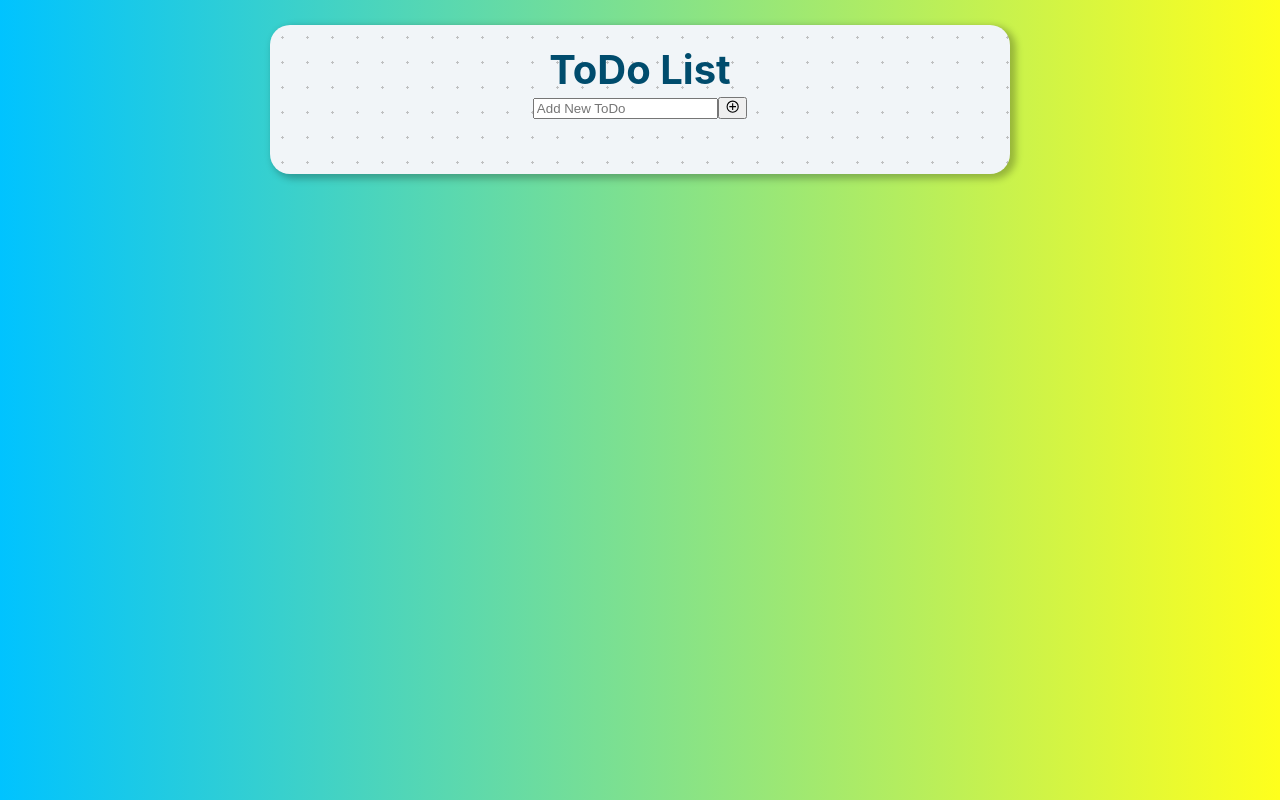
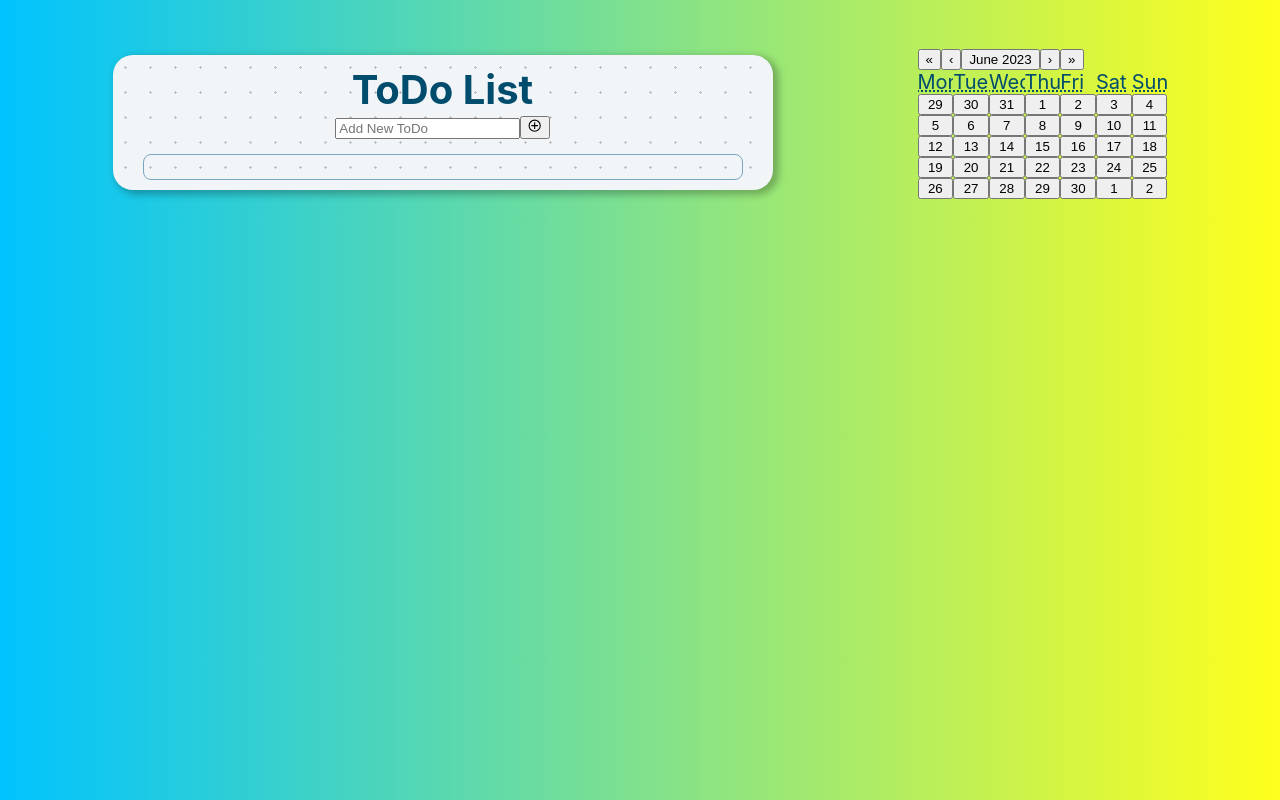
Before and after one commit to oliarosiak/todo-list-react-js, a React (Create React App) app: page / in a window 1280 px wide. Built offline with nearby package versions, Linux system fonts and the light colour scheme.

Commit message:
add react-calendar, upd styles

```diff
--- a/package.json
+++ b/package.json
@@ -10,6 +10,7 @@
     "nanoid": "^4.0.2",
     "prop-types": "^15.8.1",
     "react": "^18.1.0",
+    "react-calendar": "^4.3.0",
     "react-dom": "^18.1.0",
     "react-icons": "^4.9.0",
     "react-scripts": "5.0.1",
--- a/src/components/App.jsx
+++ b/src/components/App.jsx
@@ -5,6 +5,7 @@ import css from './App.module.css';
 import TodoForm from './todoForm/TodoForm';
 import TodoList from './todoList/TodoList';
 import TodoListItems from './todoListItems/TodoListItems';
+import TodoCalendar from './calendar/TodoCalendar';
 
 export default function App() {
   const [todoList, setTodoList] = useLocalStorage('userTodoList', []);
@@ -39,11 +40,17 @@ export default function App() {
 
   return (
     <div className={css.App}>
-      <h1>ToDo List</h1>
-      <TodoForm onSubmit={formSubmitHandler}/>
-      <TodoList>
-        <TodoListItems options={todoList} onDeleteBtn={todoDeleteBtn} onChecbox={checkboxTodoHandler} />
-      </TodoList>
+      <div className={css.TodoBlock} >
+        <h1>ToDo List</h1>
+        <TodoForm onSubmit={formSubmitHandler} />
+        <TodoList>
+          <TodoListItems options={todoList} onDeleteBtn={todoDeleteBtn} onChecbox={checkboxTodoHandler} />
+        </TodoList>
+
+      </div>
+      <div className={css.CalendarBlock} >
+        <TodoCalendar />
+      </div>
     </div>
   );
 }
--- a/src/components/App.module.css
+++ b/src/components/App.module.css
@@ -1,13 +1,18 @@
 .App {
-  width: 700px;
   margin: 0 auto;
-  padding: 20px;
+  padding: 20px 40px;
   display: flex;
-  flex-direction: column;
-  justify-content: flex-start;
+  flex-direction: row;
+  justify-content: space-around;
   align-items: center;
   font-size: 20px;
   color: #004c6d;
+}
+
+.TodoBlock {
+  width: 600px;
+  padding: 10px 30px;
+  text-align: center;
   background: #f1f5f8;
   background-image: radial-gradient(#bfc0c1 7.2%, transparent 0);
   background-size: 25px 25px;
@@ -15,30 +20,7 @@
   box-shadow: 4px 3px 7px 2px #00000040;
 }
 
-/* .TodoForm {
-  margin-bottom: 15px;
-} */
-
-/* .TodoList {
-  width: 100%;
-  padding: 10px 30px;
-} */
-
-/* .false {
-  padding: 4px 16px;
-  display: flex;
-  justify-content: space-between;
-  font-weight: 500;
-  border-radius: 8px;
-  background-color: #7aa6c28a;
+.CalendarBlock{
+  width: 250px;
+  align-self: flex-start;
 }
-
-.false:not(:last-child) {
-  margin-bottom: 5px;
-}
-
-.true {
-  composes: false;
-  background-color: #22952e8a;
-  text-decoration: line-through;
-} */
--- /dev/null
+++ b/src/components/calendar/TodoCalendar.jsx
@@ -0,0 +1,14 @@
+import { useState } from 'react';
+import Calendar from 'react-calendar';
+
+export default function TodoCalendar() {
+  const [value, onChange] = useState(new Date());
+
+  console.log(value);
+
+  return (
+    <div>
+      <Calendar onChange={onChange} value={value} />
+    </div>
+  );
+}
--- a/src/components/todoList/TodoList.module.css
+++ b/src/components/todoList/TodoList.module.css
@@ -1,4 +1,5 @@
 .TodoList {
-    width: 100%;
-    padding: 10px 30px;
+    padding: 12px;
+    border-radius: 8px;
+    border: 1px solid #7aa6c2;
 }
```
Also changed, not shown: 1 other file (tests, documents, lock files or other folders).
